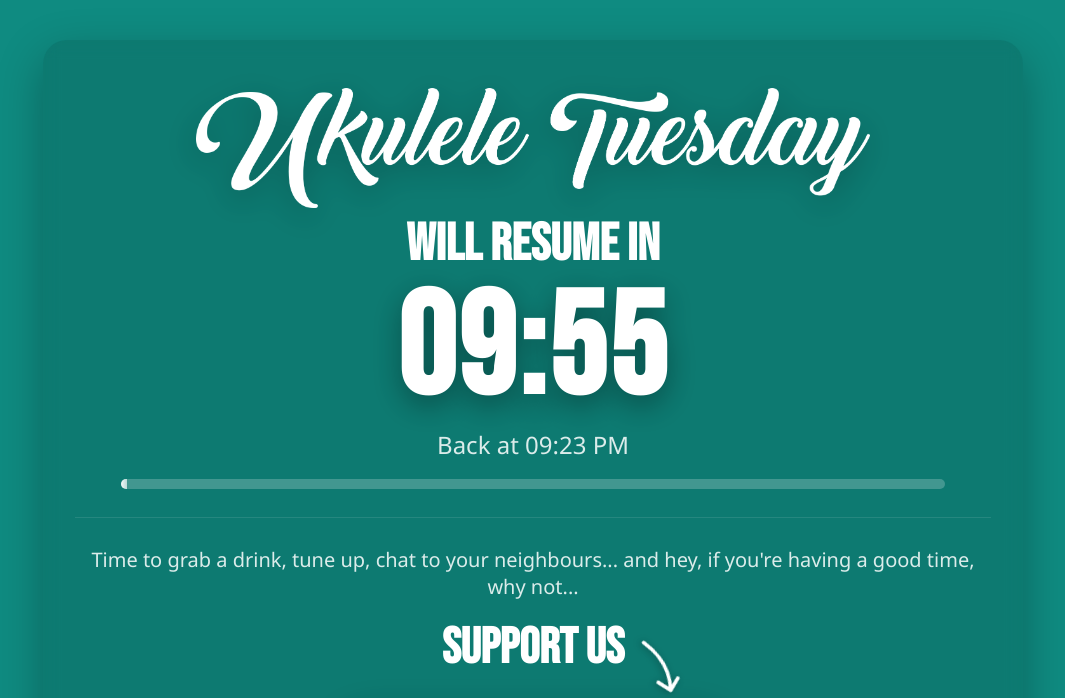
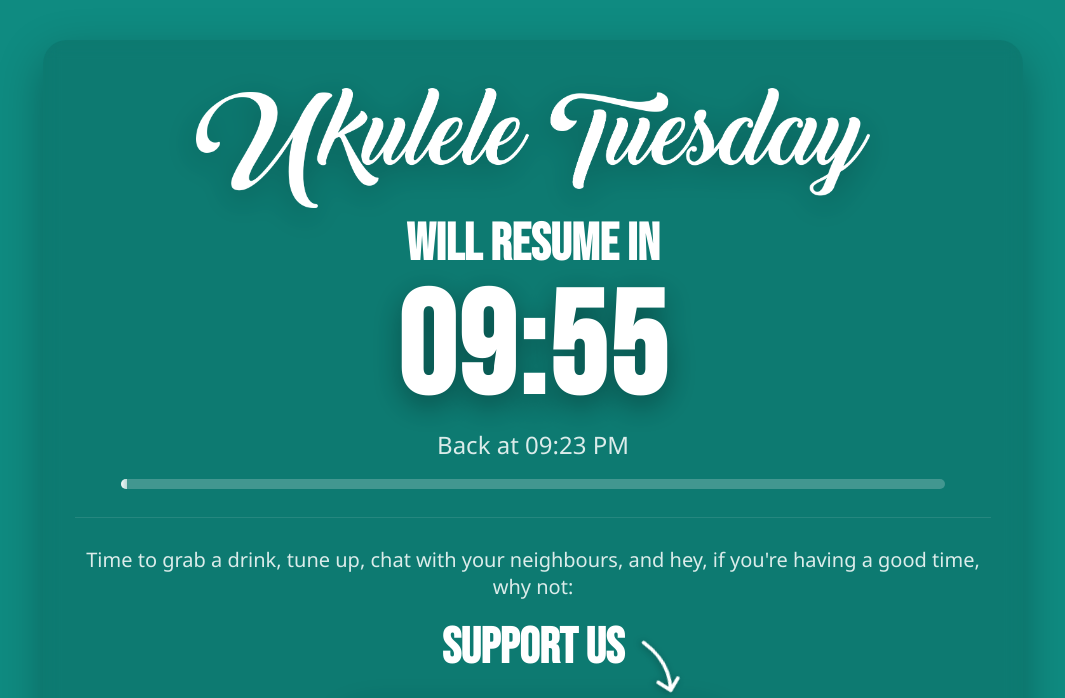
Before and after one commit to UkuleleTuesday/break-page, a website: page index.html in a window 1280 px wide. Shown: the top 698 px of the page, without its empty margins (107-1172 px from the left). Drawn offline with Linux system fonts and the light colour scheme.

Commit message:
tweak copy

```diff
--- a/index.html
+++ b/index.html
@@ -89,7 +89,7 @@ Ping me if you want me to swap in an embedded generator.
       ctaText: 'SUPPORT US',
       qrCodeUrl: 'ukuleletuesday.ie/donate-qr',
       fallbackDonateUrl: 'ukuleletuesday.ie/donate',
-      note: 'Time to grab a drink, tune up, chat to your neighbours... and hey, if you\'re having a good time, why not...',
+      note: 'Time to grab a drink, tune up, chat with your neighbours, and hey, if you\'re having a good time, why not:',
       qr: '1',
       logo: 'ut-logo-wordmark-white.png',
       autostart: 'true'
```
